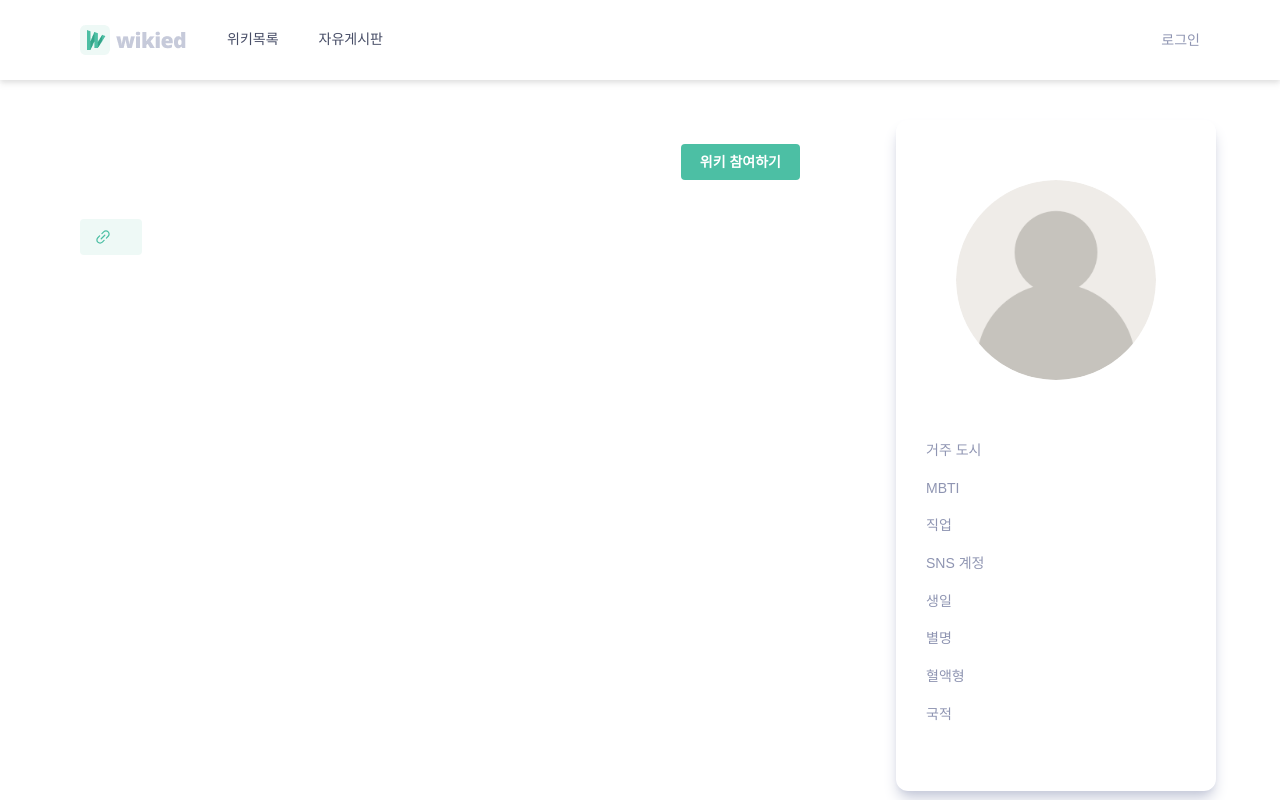
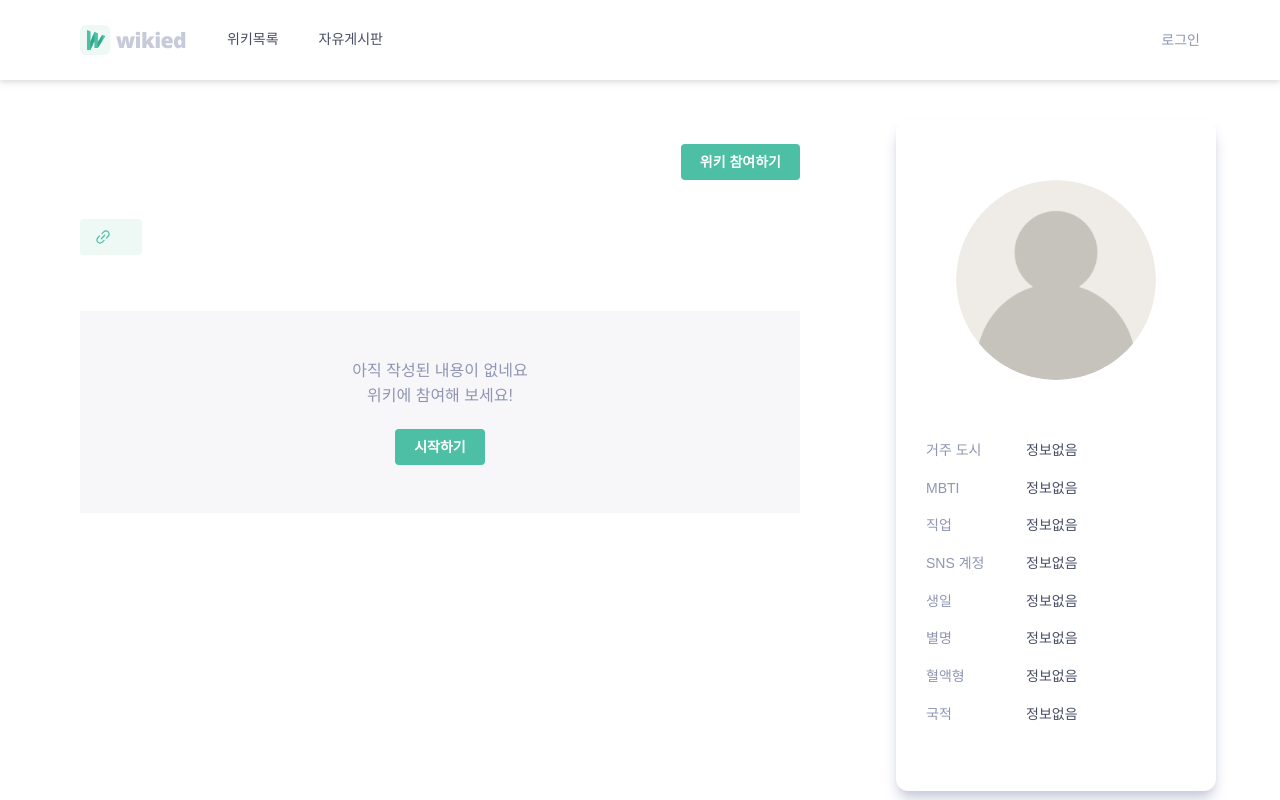
Before and after one commit to codeit-6th-part3-7team/7team-next-project, a Next.js app: page /wiki/1 in a window 1280 px wide. Built offline with nearby package versions, Linux system fonts and the light colour scheme; no server answers; a web font is replaced by a local one.

Commit message:
feat: 위키페이지 콘텐츠 없는 경우 조건부 렌더링

```diff
--- a/pages/wiki/[id].tsx
+++ b/pages/wiki/[id].tsx
@@ -1,17 +1,16 @@
+import ic_copy_link from "@/public/ic_copy_link.svg";
 import axios from "@/src/apis/axios";
 import checkWikiStatus from "@/src/apis/checkWikiStatus";
 import EditWikiAuthModal from "@/src/components/EditWikiAuthModal";
 import ProfileCard from "@/src/components/ProfileCard";
 import { ProfileCardData, ProfileResponse } from "@/src/types/ProfileResponse";
-import { Button, CopyButton } from "@mantine/core";
+import { Button, Center, CopyButton } from "@mantine/core";
 import { useDisclosure } from "@mantine/hooks";
 import { notifications } from "@mantine/notifications";
 import Image from "next/image";
 import { useEffect, useState } from "react";
 
-import ic_copy_link from "../../public/ic_copy_link.svg";
-
-const TEST_CODE: string = "77348674-31f5-4d09-8c1c-c92a1af25f63";
+const TEST_CODE: string = "9ac0573f-7daa-4e2d-a1a2-9c7f6c9c4823";
 // TODO 테스트 완료 후, code 변수 추가 할 때 삭제 예정
 
 export default function Wiki() {
@@ -102,7 +101,7 @@ export default function Wiki() {
             {/* content header label */}
             <div className="h-[43px] px-auto flex justify-between">
               <span className="leading-none text-32 md:text-[48px] font-semibold text-gray-800">{wikiData.name}</span>
-              <Button className="" color="green.1" size="sm" onClick={handleClickEdit}>
+              <Button color="green.1" size="sm" onClick={handleClickEdit}>
                 위키 참여하기
               </Button>
             </div>
@@ -120,7 +119,18 @@ export default function Wiki() {
             <ProfileCard profileData={profileData} profileImage={wikiData.image} toggleProfile={toggleProfile} isProfileOpen={isProfileOpen} />
           </div>
           {/* content text */}
-          <article className="h-auto pb-24 mt-8 xl:max-w-[860px] xl:mr-[400px]">{wikiData?.content}</article>
+          {/* note 위키 콘텐츠 없을 때 조건부 렌더링 */}
+          {wikiData?.content.length > 0 ? (
+            <article className="h-auto pb-24 mt-8 xl:max-w-[860px] xl:mr-[400px]">{wikiData.content}</article>
+          ) : (
+            <div className="h-auto p-12 mt-8 xl:max-w-[860px] xl:mr-[400px] flex flex-col justify-center items-center bg-gray-100">
+              <span className="text-16 text-gray-400">아직 작성된 내용이 없네요</span>
+              <span className="text-16 text-gray-400">위키에 참여해 보세요!</span>
+              <Button className="mt-5" color="green.1" size="sm">
+                시작하기
+              </Button>
+            </div>
+          )}
         </section>
       </main>
       <EditWikiAuthModal securityQuestion={wikiData.securityQuestion} opened={opened} closeModal={closeModal} wikiCode={TEST_CODE} />
--- a/src/components/ProfileCard.tsx
+++ b/src/components/ProfileCard.tsx
@@ -24,20 +24,15 @@ const labels: Record<keyof ProfileCardData, string> = {
 export default function ProfileCard({ profileData, profileImage, toggleProfile, isProfileOpen }: ProfileCardProps) {
   return (
     <section
-      className={`xl:max-w-[320px] xl:h-[671px]
-      flex flex-col rounded-xl border-none px-5 py-3 md:px-5 md:py-6 xl:p-[30px] shadow-lg shadow-gray-300 transition-all duration-300 ease-in-out
-      ${isProfileOpen ? "h-[260px] md:h-[290px]" : "h-[126px] md:h-[130px]"}`}
+      className={`flex flex-col rounded-xl border-none px-5 py-3 shadow-lg shadow-gray-300 transition-all duration-300 ease-in-out md:px-5 md:py-6 xl:h-[671px] xl:max-w-[320px] xl:p-[30px] ${isProfileOpen ? "h-[260px] md:h-[290px]" : "h-[126px] md:h-[130px]"}`}
     >
-      <article className="flex xl:flex-col flex-grow gap-5 md:gap-8 xl:gap-[30px]">
-        <Image className="size-[62px] md:size-[71px] xl:size-[200px] rounded-full object-cover xl:m-[30px]" src={profileImage || ic_profile_skeleton} alt="프로필이미지" />
-        <div
-          className={`flex flex-col gap-2 xl:gap-4 truncate transition-all duration-300 ease-in-out xl:h-[304px]
-        ${isProfileOpen ? "h-[205px] md:h-[234px]" : "h-[70px] md:h-[80px]"}`}
-        >
+      <article className="flex flex-grow gap-5 md:gap-8 xl:flex-col xl:gap-[30px]">
+        <Image className="size-[62px] rounded-full object-cover md:size-[71px] xl:m-[30px] xl:size-[200px]" src={profileImage || ic_profile_skeleton} alt="프로필이미지" />
+        <div className={`flex flex-col gap-2 truncate transition-all duration-300 ease-in-out xl:h-[304px] xl:gap-4 ${isProfileOpen ? "h-[205px] md:h-[234px]" : "h-[70px] md:h-[80px]"}`}>
           {Object.entries(profileData).map(([key, value]) => (
             <div key={key} className="flex gap-5">
               <div className="w-20 text-12 text-gray-400 md:text-14">{labels[key as keyof ProfileCardData]}</div>
-              <div className="min-w-40 truncate text-12 text-gray-800 md:text-14">{value}</div>
+              <div className="min-w-40 truncate text-12 text-gray-800 md:text-14">{value.length > 0 ? value : "정보없음"}</div>
             </div>
           ))}
         </div>
```
